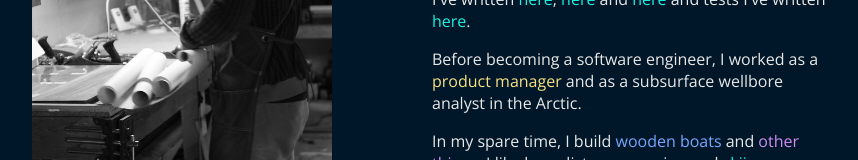
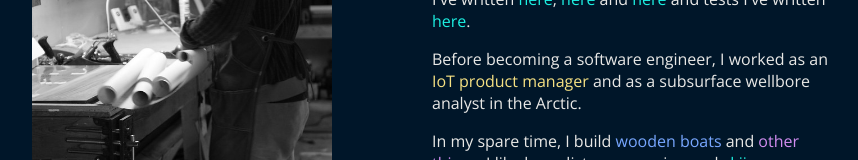
Before and after one commit to C-STYR/homesite2, a React app: page / in a window 1280 px wide. Shown: the part 225-385 px from the top of the page, without its empty margins (238-1096 px from the left). Built offline with nearby package versions, Linux system fonts and the light colour scheme.

Commit message:
intro text change

```diff
--- a/src/App.tsx
+++ b/src/App.tsx
@@ -13,8 +13,6 @@ function App(): JSX.Element {
           {mainImage}
         </div>
         <div >
-          {/* <h1 style={{textAlign: "center", fontSize: "28px", marginTop: "30px"}}>Hi there.</h1>
-          <br /> */}
           {intro}
         </div>
       </div>
--- a/src/intro.tsx
+++ b/src/intro.tsx
@@ -21,7 +21,7 @@ const intro: JSX.Element =
     </p>
     <p>
       Before becoming a software engineer, I worked as
-      a <span style={{color: "#F6E183"}}>product manager</span> and
+      an <span style={{color: "#F6E183"}}>IoT product manager</span> and
        as a subsurface wellbore analyst in the Arctic.
     </p>
     <p>
```
Also changed, not shown: src/index.css (+1 -11 lines).
